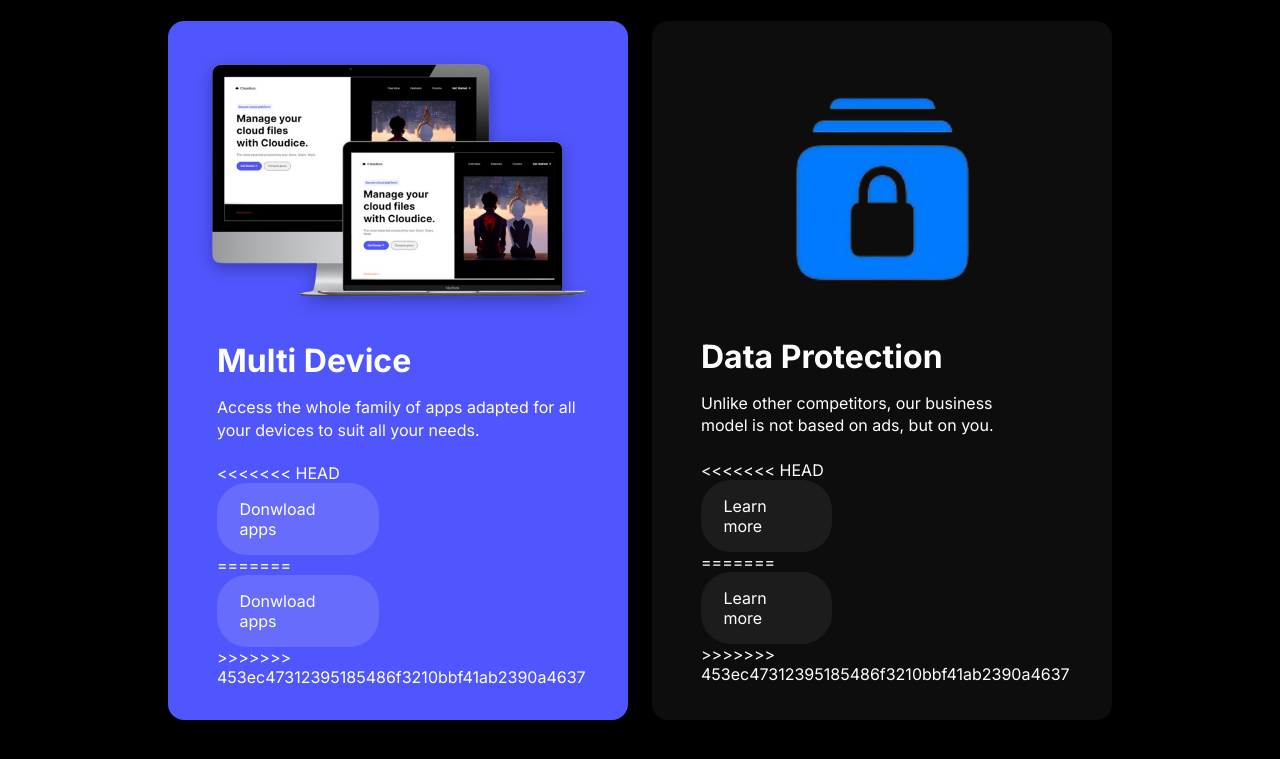
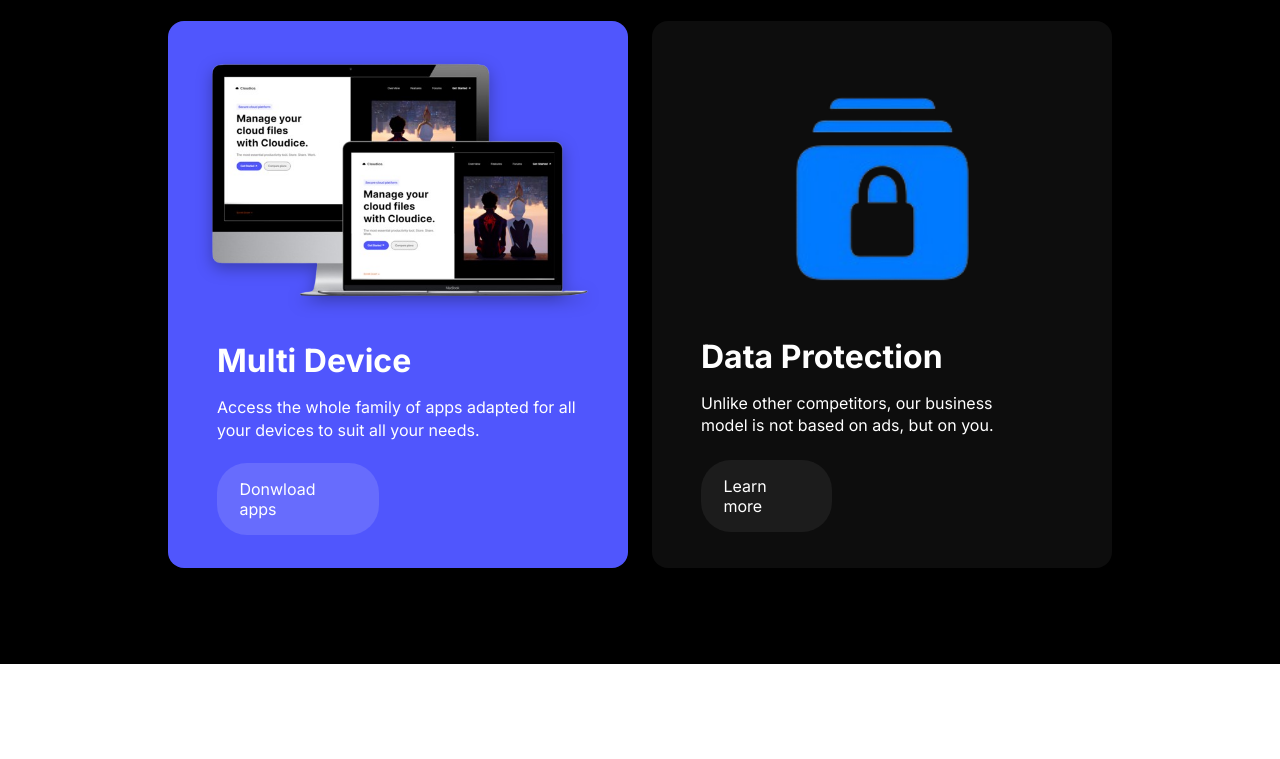
Before and after one commit to ShubhamAdelkar/CODESOFT, a plain HTML site: page landing-page/index.html in a window 1280 px wide. Shown: the part 1486-2245 px from the top of the page. After the commit the page ends 2150 px from the top, so only its background shows below. Drawn offline with nearby package versions, Linux system fonts and the light colour scheme.

Commit message:
html change

```diff
--- a/landing-page/index.html
+++ b/landing-page/index.html
@@ -101,11 +101,7 @@
                         Access the whole family of apps adapted for all your devices to suit all your needs.
                     </p>
 
-<<<<<<< HEAD
                     <a href="#">Donwload apps</a>
-=======
-                    <a href="">Donwload apps</a>
->>>>>>> 453ec47312395185486f3210bbf41ab2390a4637
                 </div>
 
                 <div class="f-container-three">
@@ -117,11 +113,7 @@
                         Unlike other competitors, our business model is not based on ads, but on you.
                     </p>
 
-<<<<<<< HEAD
                     <a href="#">Learn more</a>
-=======
-                    <a href="">Learn more</a>
->>>>>>> 453ec47312395185486f3210bbf41ab2390a4637
                 </div>
             </div>
         </div>
```
